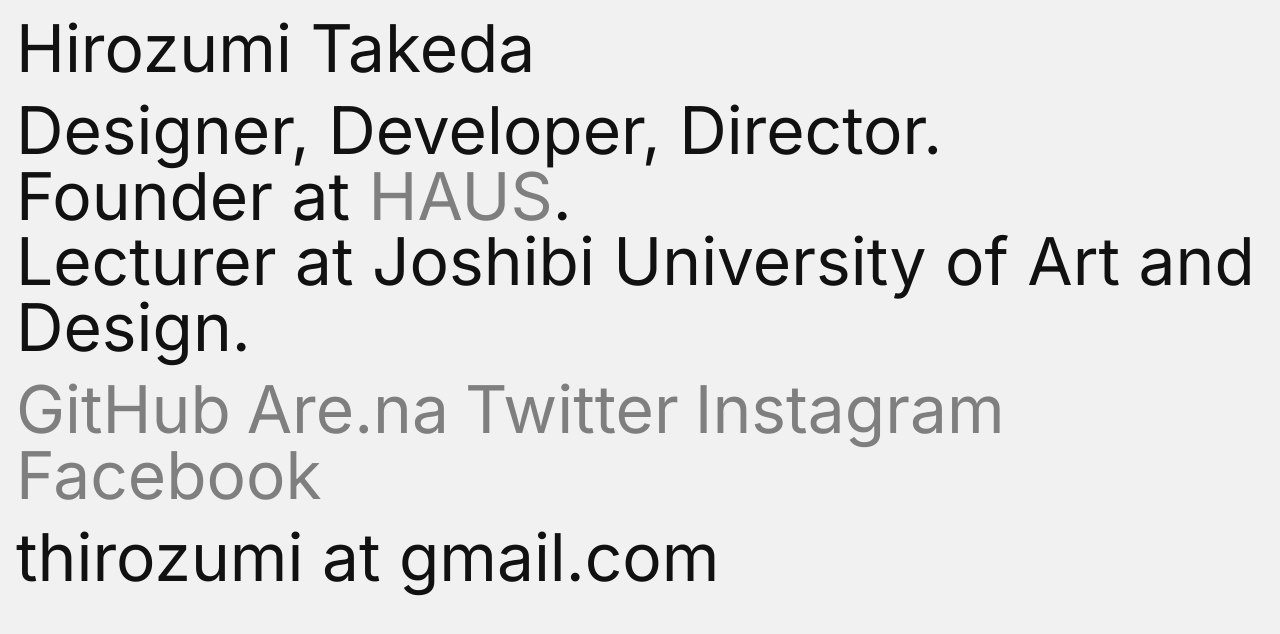
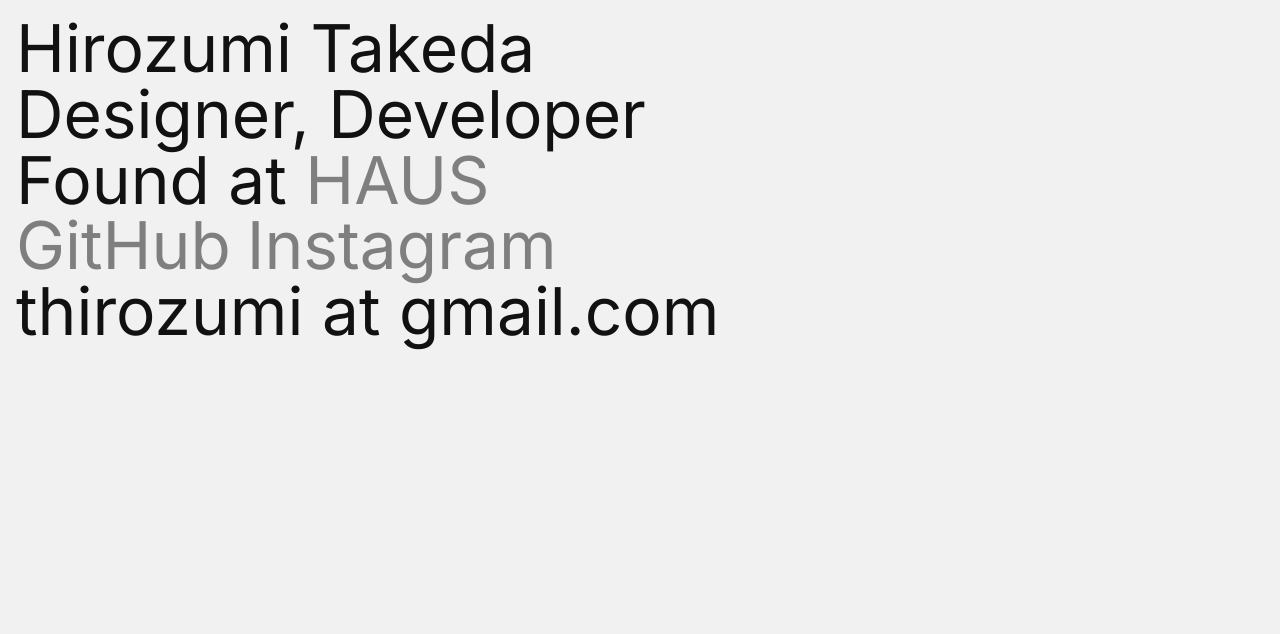
Before and after one commit to thirozumi/thirozumi.org, a Next.js app: page / in a window 1280 px wide. Shown: the top 634 px of the page. Built offline with nearby package versions, Linux system fonts and the light colour scheme.

Commit message:
correct information

```diff
--- a/pages/index.js
+++ b/pages/index.js
@@ -12,17 +12,13 @@
         <h1>Hirozumi Takeda</h1>
       </header>
       <main>
-        <p>Designer, Developer, Director.</p>
-        <p>Founder at <a href='https://h4us.jp'>HAUS</a>.</p>
-        <p>Lecturer at Joshibi University of Art and Design.</p>
+        <p>Designer, Developer</p>
+        <p>Found at <a href='https://h4us.jp'>HAUS</a></p>
       </main>
       <nav>
         <ul>
           <li><a href='https://github.com/thirozumi'>GitHub</a></li>
-          <li><a href='https://are.na/hirozumi-takeda'>Are.na</a></li>
-          <li><a href='https://twitter.com/thirozumi'>Twitter</a></li>
           <li><a href='https://www.instagram.com/thirozumi/'>Instagram</a></li>
-          <li><a href='https://www.facebook.com/thirozumi'>Facebook</a></li>
         </ul>
       </nav>
       <footer>
--- a/styles/globals.css
+++ b/styles/globals.css
@@ -35,12 +35,12 @@
   font-weight: var(--fw-base);
   font-family: 'Inter', -apple-system, BlinkMacSystemFont, Roboto, "Segoe UI", "Helvetica Neue", HelveticaNeue, YuGothic, "Yu Gothic Medium", "Yu Gothic", Verdana, Meiryo, sans-serif;
   line-height: var(--lh-skinny);
-  margin: 0;
+  margin: var(--gutter);
   padding: 0;
 }
 
 header, main, nav, footer {
-  margin: var(--gutter);
+  margin: 0;
 }
 
 h1, h2, h3, h4, h5, h6 {
```
